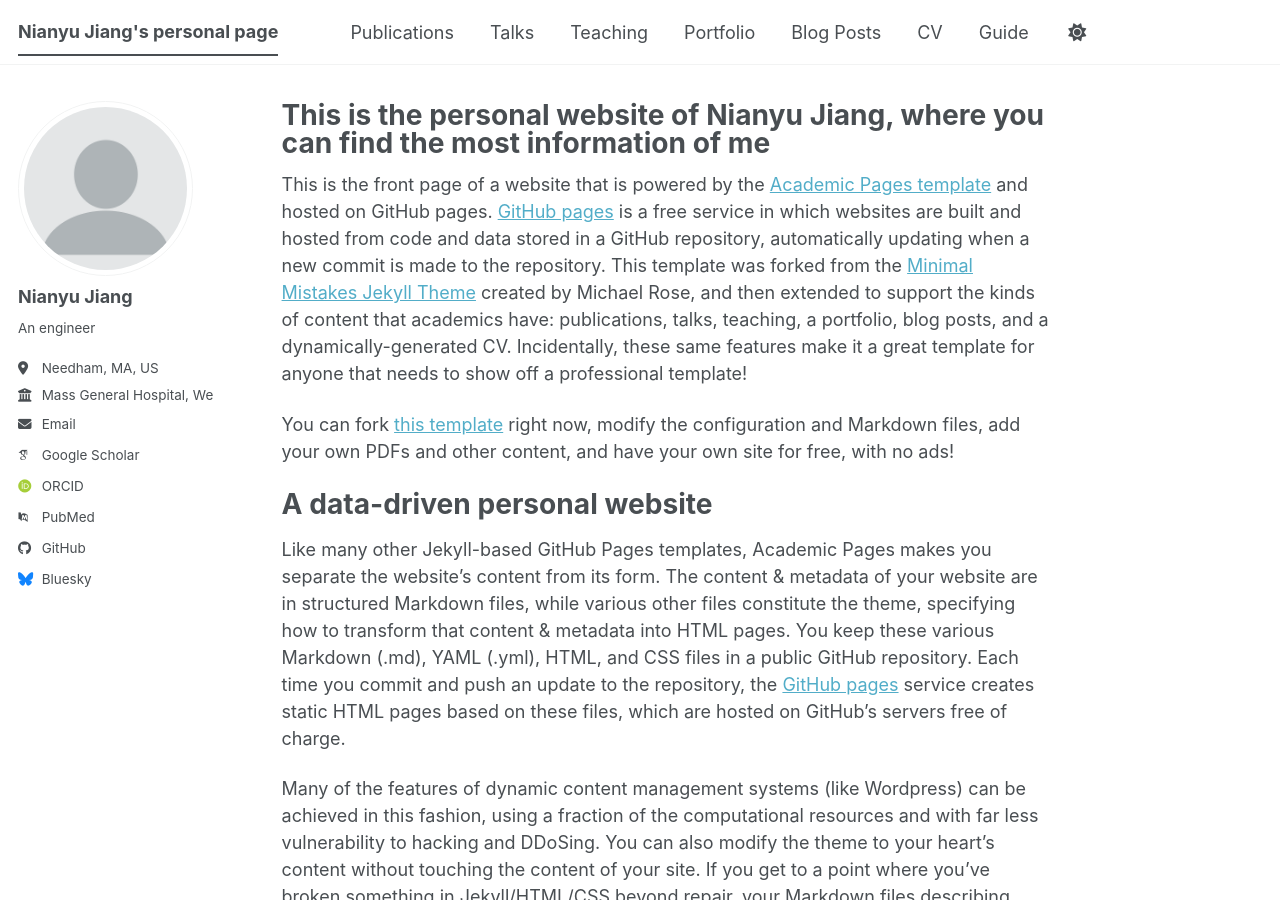
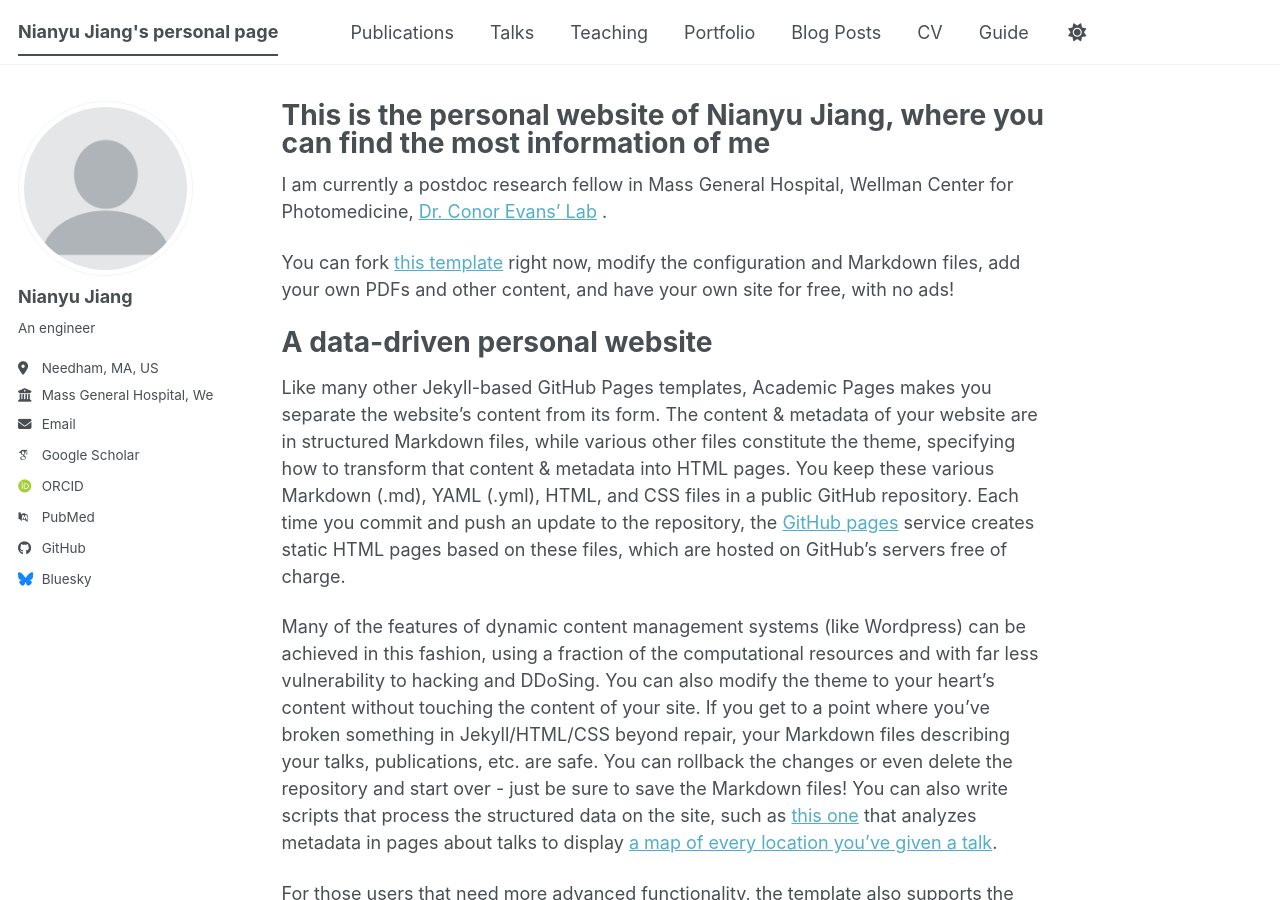
Before and after one commit to NianyuJiang/NianyuJiang.github.io, a Jekyll site: the page built from _pages/about.md, in a window 1280 px wide and 900 px high. Built offline with Jekyll 4.4.1, drawn with Linux system fonts in a browser that asks for light colours; some web fonts are replaced; a script bundle is joined from its source files by our own code; library files that are not in the unit come from our copies.

Commit message:
Update about.md

```diff
--- a/_pages/about.md
+++ b/_pages/about.md
@@ -7,7 +7,7 @@ redirect_from:
   - /about.html
 ---
 
-This is the front page of a website that is powered by the [Academic Pages template](https://github.com/academicpages/academicpages.github.io) and hosted on GitHub pages. [GitHub pages](https://pages.github.com) is a free service in which websites are built and hosted from code and data stored in a GitHub repository, automatically updating when a new commit is made to the repository. This template was forked from the [Minimal Mistakes Jekyll Theme](https://mmistakes.github.io/minimal-mistakes/) created by Michael Rose, and then extended to support the kinds of content that academics have: publications, talks, teaching, a portfolio, blog posts, and a dynamically-generated CV. Incidentally, these same features make it a great template for anyone that needs to show off a professional template!
+I am currently a postdoc research fellow in Mass General Hospital, Wellman Center for Photomedicine, [Dr. Conor Evans' Lab](https://wellman.massgeneral.org/conor_evans/people) .
 
  You can fork [this template](https://github.com/academicpages/academicpages.github.io) right now, modify the configuration and Markdown files, add your own PDFs and other content, and have your own site for free, with no ads!
 
```
